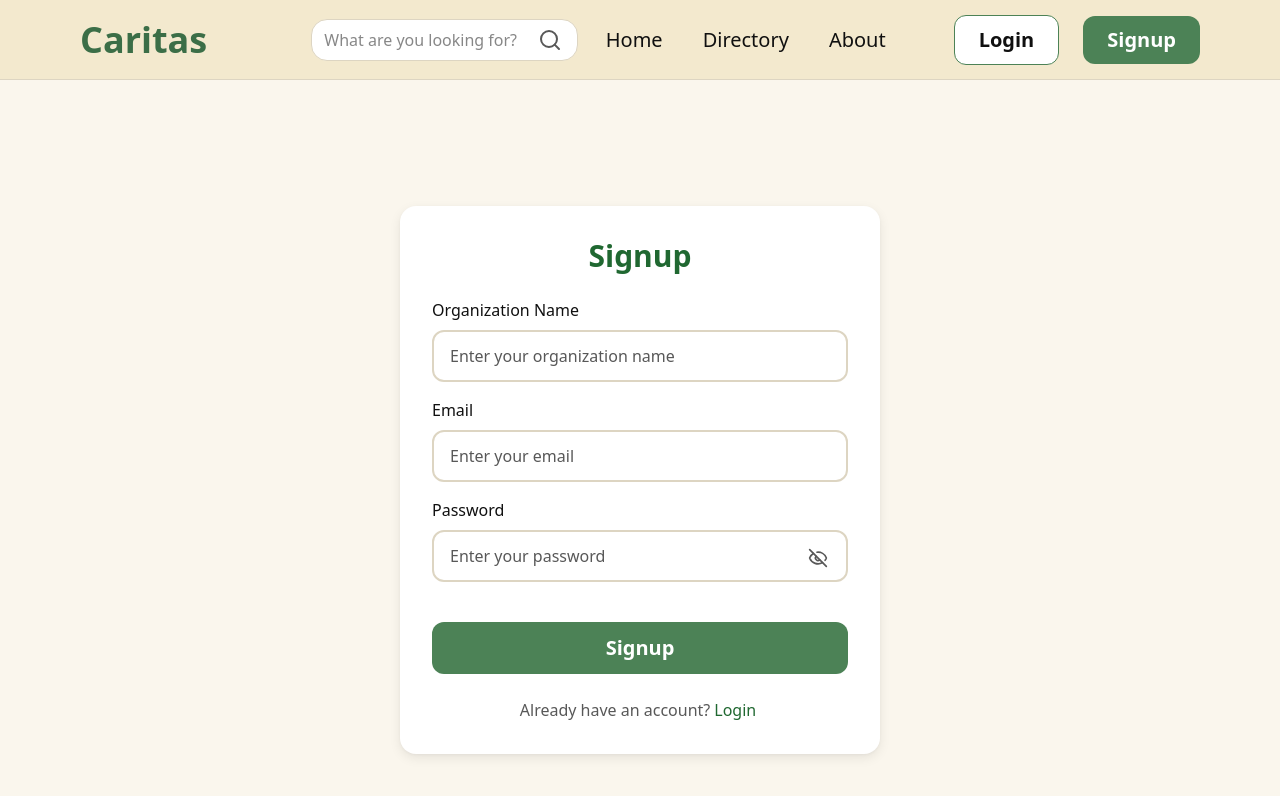
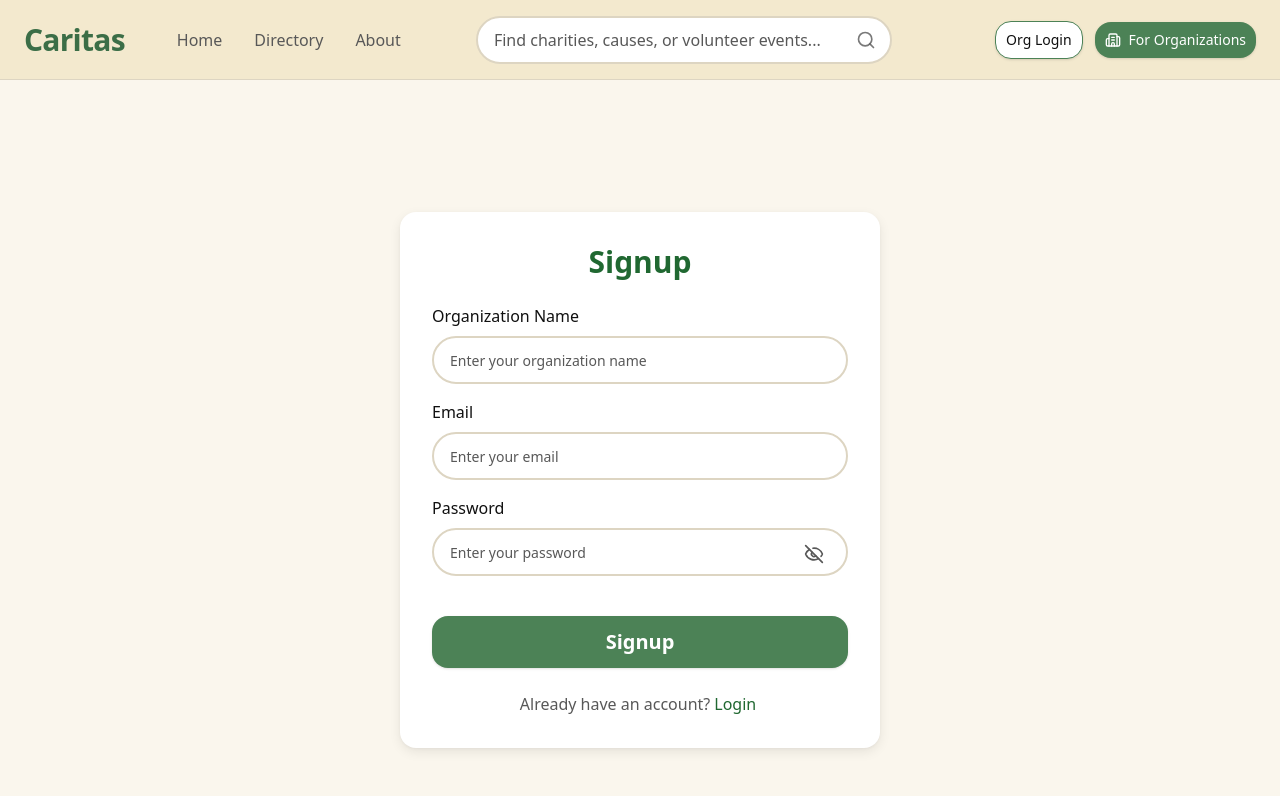
Before and after one commit to Yummypieisyummy/Caritas, a React (Vite) app in the folder frontend/: page /signup in a window 1280 px wide. Shown: the top 796 px of the page. Built offline with nearby package versions, Linux system fonts and the light colour scheme; no server answers.

Commit message:
Major revisions to navbar - now showing logged in / logged out states; start implementing refresh logic

```diff
--- a/frontend/src/components/layout/Navbar.tsx
+++ b/frontend/src/components/layout/Navbar.tsx
@@ -1,8 +1,10 @@
 import Button from '../ui/Button';
-import { Search } from 'lucide-react';
-// Import reusable buttons for login signup later
+import { useAuth } from '../../contexts/AuthContext';
+import { Search, Building2, User } from 'lucide-react'; // Added icons for clarity
 
 const Navbar = () => {
+  const { user, org, logout } = useAuth();
+
   const navLinks = [
     { id: 'Home', to: '/' },
     { id: 'Directory', to: '/directory' },
@@ -11,46 +13,86 @@ const Navbar = () => {
 
   return (
     <nav className="fixed top-0 w-full h-20 bg-nav-bg border-b border-nav-stroke z-50">
-      <div className="mx-auto px-20 h-full flex items-center">
-        <div className="flex shrink-0 mr-20">
-          <h1 className="text-text-logo font-bold text-4xl">Caritas</h1>
-        </div>
+      <div className="max-w-7xl  mx-auto px-6 h-full flex items-center justify-between">
+        <div className="flex items-center gap-12">
+          <h1 className="text-text-logo font-bold text-3xl tracking-tight">
+            Caritas
+          </h1>
 
-        <div className="relative flex-1 flex items-center px-6">
-          <input
-            type="search"
-            placeholder="What are you looking for?"
-            aria-label="Search"
-            className="w-full py-2 px-3 rounded-2xl bg-white border border-nav-stroke focus:outline-none focus:border-accent-green"
-          />
-          <Search className="absolute right-10 text-text-muted" />
-        </div>
-
-        <div className="flex items-center gap-8 text-xl font-medium">
+          <div className="flex items-center gap-6">
             {navLinks.map((link) => (
               <Button
                 as="link"
                 variant="textOnly"
-              size="lg"
                 key={link.id}
                 to={link.to}
                 className={({ isActive }) =>
-                isActive ? 'text-text-green underline' : ''
+                  isActive
+                    ? 'text-text-green font-medium'
+                    : 'text-text-muted hover:text-text-base font-medium transition-colors duration-200 hover:opacity-100'
                 }
               >
                 {link.id}
               </Button>
             ))}
           </div>
+        </div>
 
-        <div className="flex items-center gap-6 ml-16">
-          <Button as="link" to="/login" variant="secondary" size="lg">
-            Login
+        <div className="flex-1 max-w-md mx-8">
+          <div className="flex items-center relative">
+            <input
+              type="search"
+              placeholder="Find charities, causes, or volunteer events..."
+              aria-label="Search"
+              className="bg-white border-2 border-nav-stroke rounded-full px-4 py-2.5 w-full outline-none transition-all duration-200 focus:border-accent-green focus:shadow-sm placeholder:text-text-muted hover:border-filter-stroke"
+            />
+            <Button as="button" variant="icon">
+              <Search className="absolute right-12 top-1/2 -translate-y-1/2 text-text-muted/80 w-5 h-5" />
+            </Button>
+          </div>
+        </div>
+
+        <div className="flex justify-end items-center gap-3 max-w-[280px]">
+          {!user ? (
+            <>
+              <Button as="link" to="/login" variant="secondary" size="sm">
+                Org Login
+              </Button>
+              <Button as="link" to="/signup" variant="primary" size="sm">
+                <Building2 className="w-4 h-4 mr-2" />
+                For Organizations
+              </Button>
+            </>
+          ) : (
+            <div className="flex items-center gap-4">
+              {/* Show Org Name or User when logged in, will want to clean this up later */}
+              {/* <div className="flex flex-col items-end mr-2">
+                <span className="text-xs text-text-muted">Logged in as</span>
+                <span className="text-sm font-semibold">{user.email}</span>
+              </div> */}
+
+              <Button
+                as="link"
+                to={org?.verified ? `/organization/${org.id}` : '/'} // send to 404 page if org not found, or if org is not verified show verification status (pending, approved, rejected).
+                variant="textOnly"
+              >
+                <User
+                  size={38}
+                  className="bg-accent-green text-white p-2 rounded-full"
+                />
               </Button>
 
-          <Button as="link" to="/signup" variant="primary" size="lg">
-            Signup
+              <Button
+                as="button"
+                variant="secondary"
+                size="sm"
+                onClick={logout}
+                className="font-medium hover"
+              >
+                Logout
               </Button>
+            </div>
+          )}
         </div>
       </div>
     </nav>
--- a/frontend/src/components/ui/Button.tsx
+++ b/frontend/src/components/ui/Button.tsx
@@ -29,11 +29,12 @@ type ButtonProps = ButtonAsButtonProps | ButtonAsLinkProps; // ButtonProps can b
 
 const Button = (props: ButtonProps) => {
   const baseStyles =
-    'rounded-xl cursor-pointer inline-flex items-center justify-center transition-opacity duration-200';
+    'rounded-2xl cursor-pointer inline-flex items-center justify-center transition-opacity duration-200';
 
   const variants = {
-    primary: 'bg-accent-green text-white hover:opacity-90',
-    secondary: 'bg-white border-1 border-accent-green hover:opacity-85',
+    primary: 'bg-accent-green text-white shadow-sm hover:opacity-90',
+    secondary:
+      'bg-white border-1 border-accent-green shadow-sm hover:text-text-green hover:opacity-90',
     icon: 'hover:opacity-85',
     textOnly: 'hover:opacity-85',
   };
@@ -42,8 +43,8 @@ const Button = (props: ButtonProps) => {
     if (variant === 'textOnly') return 'px-1 py-0';
 
     const sizesMap = {
-      sm: 'px-2.5 py-1.5',
-      md: 'px-3 py-2 text-lg',
+      sm: 'px-2.5 py-2 text-sm font-medium',
+      md: 'px-4 py-2 text-lg font-semibold',
       lg: 'px-6 py-2.5 text-xl font-semibold',
     };
 
--- a/frontend/src/components/ui/Input.tsx
+++ b/frontend/src/components/ui/Input.tsx
@@ -20,7 +20,7 @@ const Input = (props: InputProps) => {
       <input
         id={id}
         ref={ref}
-        className={`bg-white border-2 border-nav-stroke rounded-xl px-4 py-3 w-full outline-none transition-all duration-200 focus:border-accent-green focus:shadow-sm placeholder:text-text-muted hover:border-filter-stroke ${className}`}
+        className={`bg-white border-2 border-nav-stroke rounded-full px-4 py-2.5 w-full outline-none transition-all duration-200 focus:border-accent-green focus:shadow-sm placeholder:text-text-muted placeholder:text-sm hover:border-filter-stroke ${className}`}
         {...rest}
       />
     </div>
--- a/frontend/src/contexts/AuthContext.tsx
+++ b/frontend/src/contexts/AuthContext.tsx
@@ -1,9 +1,12 @@
-import { createContext, use, ReactNode, useState } from 'react';
+import { createContext, use, ReactNode, useState, useEffect } from 'react';
 import * as authServices from '../services/auth.api';
-import { LoginInput, RegisterInput, User } from '../types/auth';
-import { ClockFading } from 'lucide-react';
+import { LoginInput, RegisterInput, User, Org } from '../types/auth';
 
 type AuthContextValue = {
+  accessToken: string | null;
+  user: User | null;
+  org: Org | null;
+  isLoading: boolean;
   register: (input: RegisterInput) => Promise<void>;
   login: (input: LoginInput) => Promise<void>;
   logout: () => Promise<void>;
@@ -14,7 +17,29 @@ const AuthContext = createContext<AuthContextValue | undefined>(undefined);
 
 export const AuthProvider = ({ children }: { children: ReactNode }) => {
   const [user, setUser] = useState<User | null>(null);
+  const [org, setOrg] = useState<Org | null>(null);
   const [accessToken, setAccessToken] = useState<string | null>(null);
+  const [isLoading, setIsLoading] = useState(true);
+
+  // Refresh / initial auth logic
+  useEffect(() => {
+    const initAuth = async () => {
+      try {
+        const data = await authServices.refreshRequest();
+        setAccessToken(data.accessToken);
+        setUser(data.user);
+        setOrg(data.org);
+      } catch (err) {
+        setUser(null);
+        setOrg(null);
+        setAccessToken(null);
+      } finally {
+        setIsLoading(false);
+      }
+    };
+
+    initAuth();
+  }, []);
 
   const register = async (input: RegisterInput) => {
     try {
@@ -29,6 +54,7 @@ export const AuthProvider = ({ children }: { children: ReactNode }) => {
       const data = await authServices.loginRequest(input);
       console.log('login data:', data);
       setUser(data.user);
+      setOrg(data.org);
       setAccessToken(data.accessToken);
       // Set org data from some sort of org context file
     } catch (err) {
@@ -40,6 +66,7 @@ export const AuthProvider = ({ children }: { children: ReactNode }) => {
     try {
       await authServices.logoutRequest();
       setUser(null);
+      setOrg(null);
       setAccessToken(null);
     } catch (err) {
       throw err;
@@ -55,7 +82,18 @@ export const AuthProvider = ({ children }: { children: ReactNode }) => {
   };
 
   return (
-    <AuthContext value={{ register, login, logout, verifyEmail }}>
+    <AuthContext
+      value={{
+        accessToken,
+        user,
+        org,
+        isLoading,
+        register,
+        login,
+        logout,
+        verifyEmail,
+      }}
+    >
       {children}
     </AuthContext>
   );
--- a/frontend/src/services/auth.api.ts
+++ b/frontend/src/services/auth.api.ts
@@ -36,6 +36,15 @@ export const logoutRequest = async (): Promise<void> => {
   }
 };
 
+export const refreshRequest = async (): Promise<LoginResponse> => {
+  try {
+    const res = await api.post<LoginResponse>('/auth/refresh');
+    return res.data;
+  } catch (err: any) {
+    throw err.response?.data || err;
+  }
+};
+
 export const verifyEmailRequest = async (emailToken: string): Promise<void> => {
   try {
     await api.get('/auth/verify-email', { params: { emailToken } });
```
Lines whose indentation alone changed are shown as unchanged.
